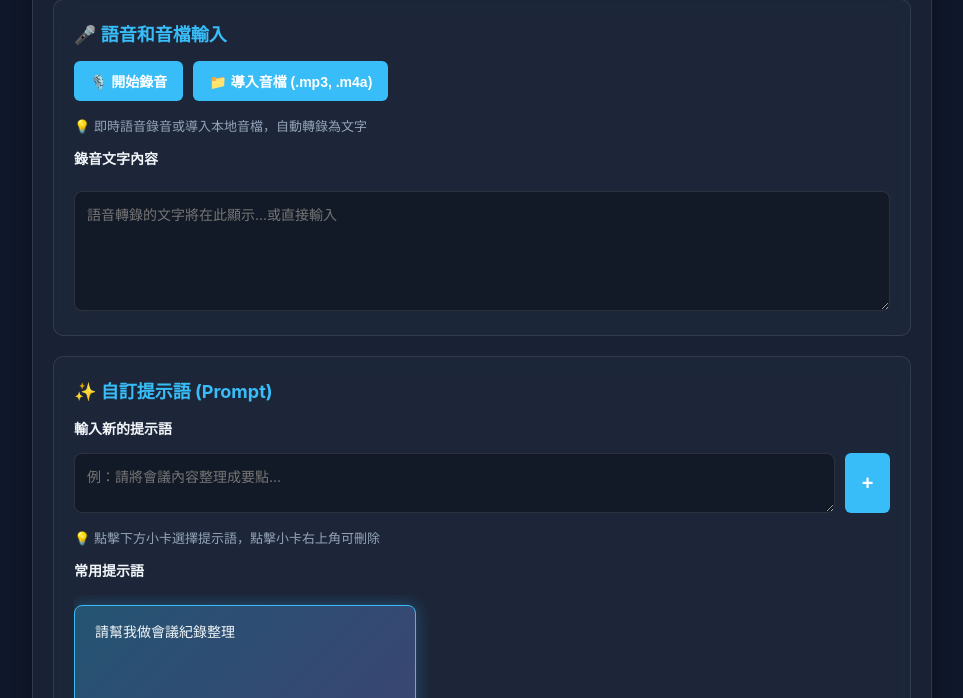
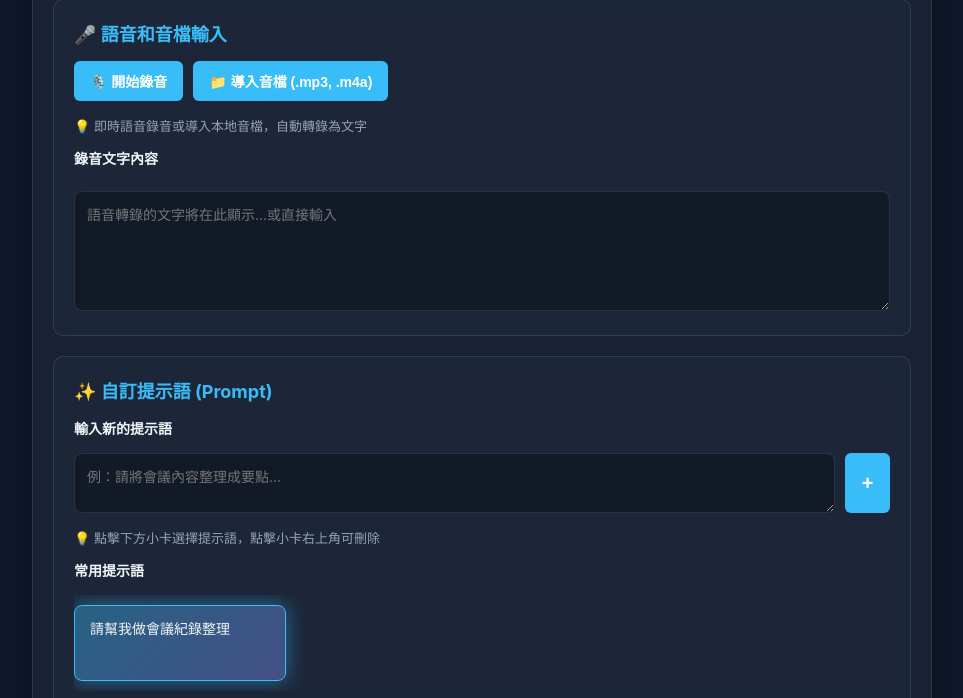
Before and after one commit to jaylooloomi/chrome-javis, a browser extension: page meeting.html in a window 1280 px wide. Shown: the part 102-800 px from the top of the page, without its empty margins (158-1121 px from the left). Drawn offline with Linux system fonts and the light colour scheme.

Commit message:
style: 縮小 prompt-card 寬度並改進高亮效果
- 縮小寬度：min-width 從 200px 改為 180px，max-width 從 300px 改為 220px
- 增加 min-height 從 40px 改為 50px，確保內容空間足夠
- 改進高亮效果：active 狀態只改變視覺（顏色、邊框、陰影），不改變大小
  - 背景漸變更明亮：從 0.3 改為 0.4
  - 陰影加強：從 0 0 15px 改為 0 0 20px，透明度從 0.3 改為 0.5
- 移除 active 的 width、min-height、max-height、padding 改變
- 點擊時現在只有視覺高亮，卡片大小保持固定

```diff
--- a/meeting.html
+++ b/meeting.html
@@ -199,8 +199,8 @@
 
         .prompt-card {
             flex-shrink: 0;
-            min-width: 200px;
-            max-width: 300px;
+            min-width: 180px;
+            max-width: 220px;
             padding: 12px 15px;
             background: linear-gradient(135deg, rgba(56, 189, 248, 0.1), rgba(129, 140, 248, 0.1));
             border: 1px solid var(--border-color);
@@ -216,7 +216,7 @@
             display: flex;
             align-items: flex-start;
             overflow: visible;
-            min-height: 40px;
+            min-height: 50px;
         }
 
         .prompt-card:hover {
@@ -227,18 +227,9 @@
 
         .prompt-card.active {
             border-color: var(--accent-blue);
-            background: linear-gradient(135deg, rgba(56, 189, 248, 0.3), rgba(129, 140, 248, 0.3));
-            box-shadow: 0 0 15px rgba(56, 189, 248, 0.3);
-            width: 450px;
-            min-height: 100px;
-            max-height: none;
-            padding: 15px 20px;
-            align-items: flex-start;
+            background: linear-gradient(135deg, rgba(56, 189, 248, 0.4), rgba(129, 140, 248, 0.4));
+            box-shadow: 0 0 20px rgba(56, 189, 248, 0.5);
             line-height: 1.6;
-            word-wrap: break-word;
-            word-break: break-word;
-            white-space: normal;
-            overflow: auto;
         }
 
         .prompt-card-close {
```
Also changed, not shown: public/meeting.html (+5 -14 lines).
